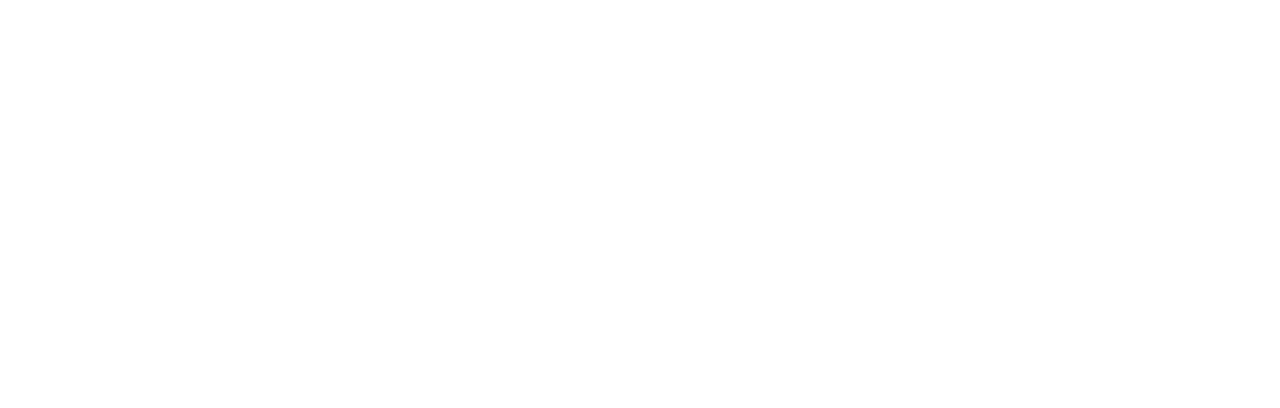
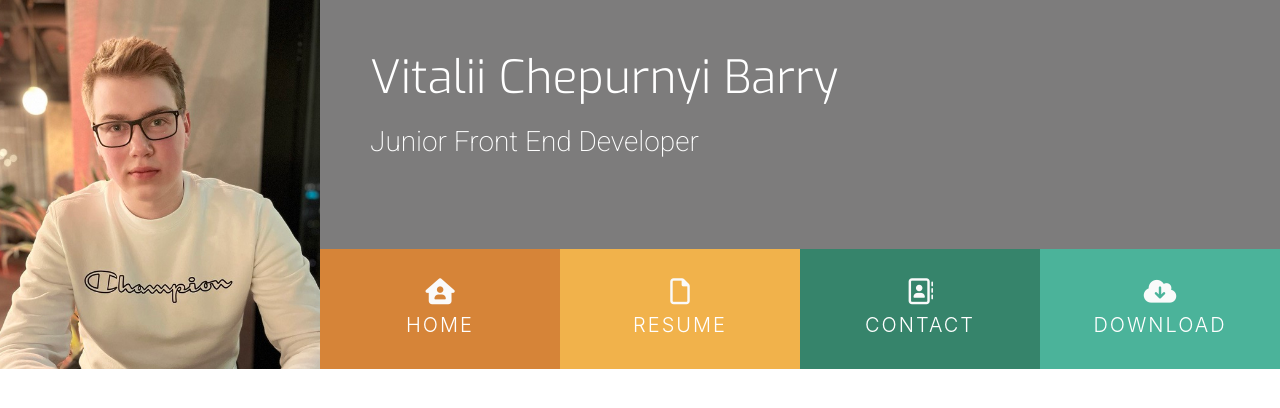
Before and after one commit to Vitalii-Chepurnyi/Resume, a plain HTML site: page index.html in a window 1280 px wide. Drawn offline with nearby package versions, Linux system fonts and the light colour scheme.

Commit message:
Add picture, name, title, and nav links

```diff
--- a/assets/css/style.css
+++ b/assets/css/style.css
@@ -0,0 +1,105 @@
+@import url('https://fonts.googleapis.com/css?family=Roboto:100,200,300,400,500,600,700|Exo:100,200,300,400,500,600,700');
+
+/*----------------------------------------------------------------Colours*/
+.bg-color-name-title {
+    background-color: #676666da;
+}
+
+.ui-menu-color-home {
+    background-color: #d68438;
+}
+
+.ui-menu-color-resume {
+    background-color: #f1b24b;
+}
+
+.ui-menu-color-contact {
+    background-color: #36846b;
+}
+
+.ui-menu-color-download {
+    background-color: #4bb39a;
+}
+
+/*----------------------------------------------------------------Heading*/
+
+header {
+    margin: 0;
+}
+
+.heading {
+    margin-left: 50px;
+}
+
+.logo {
+    background: url("../images/photo_2023-09-09_18-05-43.jpg");
+    background-position: center;
+    background-repeat: no-repeat;
+    min-height: 360px;
+    background-size: cover;
+}
+
+.name {
+    font-family: "Exo", sans-serif;
+    font-weight: 300;
+    font-size: 46px;
+    margin-top: 50px;
+    color:#ffff;
+}
+
+.title {
+    font-family: "Roboto", sans-serif;
+    font-weight: 200;
+    font-size: 28px;
+    margin-top: 20px;
+    margin-bottom: 90px;
+    color: #ffff;
+}
+
+.list-inline-item:not(:last-child) {
+    margin: 0;
+}
+
+.menucontainer {
+    font-size: 0;
+}
+
+#nav {
+    margin: 0;
+}
+
+#nav li {
+    font-size: 14px;
+    padding: 0;
+}
+
+.menuitem {
+    height: 120px;
+    text-align: center;
+    padding: 0;
+}
+
+.menuitem a {
+    width: 100%;
+    text-decoration: none;
+    color: #ffff;
+    height: 120px;
+}
+
+.menuitem a i {
+    padding-top: 30px;
+    display: block;
+    color: #fafafa;
+    font-size: 26px;
+}
+
+.menuitem span {
+    display: block;
+    width: 100%;
+    padding-top: 5px;
+    text-align: center;
+    text-transform: uppercase;
+    font-size: 20px;
+    font-weight: 300;
+    letter-spacing: 2px;
+}
--- a/index.html
+++ b/index.html
@@ -4,12 +4,43 @@
     <meta charset="UTF-8">
     <meta name="viewport" content="width=device-width, initial-scale=1.0">
     <link rel="stylesheet" href="https://cdn.jsdelivr.net/npm/bootstrap@4.6.2/dist/css/bootstrap.min.css" integrity="sha384-xOolHFLEh07PJGoPkLv1IbcEPTNtaed2xpHsD9ESMhqIYd0nLMwNLD69Npy4HI+N" crossorigin="anonymous">
-    <link rel="stylesheet" href="https://cdn.jsdelivr.net/npm/@fortawesome/fontawesome-free@6.2.1/css/fontawesome.min.css">
+    <link rel="stylesheet" href="assets/css/style.css">
+    <link rel="stylesheet" href="https://cdnjs.cloudflare.com/ajax/libs/hover.css/2.1.1/css/hover-min.css" type="text/css">
     <title>Vitalii</title>
 </head>
 <body>
     <header>
+        <div class="row no-gutters">
+            <a href="index.html" class="col-md-3 logo">
 
+            </a>
+            <div class="col-md-9">
+                <div class="row no-gutters bg-color-name-title">
+                    <div class="col heading">
+                        <h1 class="name">Vitalii Chepurnyi Barry</h1>
+                        <h2 class="title">Junior Front End Developer</h2>
+                    </div>
+                </div>
+                <div class="row no-gutters">
+                    <div class="col">
+                        <ul id="nav" class="list-inline menucontainer">
+                            <li class="col-6 col-sm-3 ui-menu-color-home list-inline-item menuitem">
+                                <a href="/"><i class="fa-solid fa-house-user" aria-hidden="true"></i> <span>Home</span></a>
+                            </li>
+                            <li class="col-6 col-sm-3 ui-menu-color-resume list-inline-item menuitem">
+                                <a href="/"><i class="fa-regular fa-file" aria-hidden="true"></i> <span>Resume</span></a>
+                            </li>
+                            <li class="col-6 col-sm-3 ui-menu-color-contact list-inline-item menuitem">
+                                <a href="/"><i class="fa-regular fa-address-book" aria-hidden="true"></i> <span>Contact</span></a>
+                            </li>
+                            <li class="col-6 col-sm-3 ui-menu-color-download list-inline-item menuitem">
+                                <a href="/"><i class="fa-solid fa-cloud-arrow-down" aria-hidden="true"></i> <span>Download</span></a>
+                            </li>
+                        </ul>
+                    </div>
+                </div>
+            </div>
+        </div>
     </header>
     <section>
 
@@ -17,5 +48,6 @@
     <footer>
 
     </footer>
+    <script src="https://kit.fontawesome.com/2b6682afdd.js" crossorigin="anonymous"></script>
 </body>
 </html>
```
Also changed, not shown: assets/images/photo_2023-09-09_18-05-43.jpg (added).
